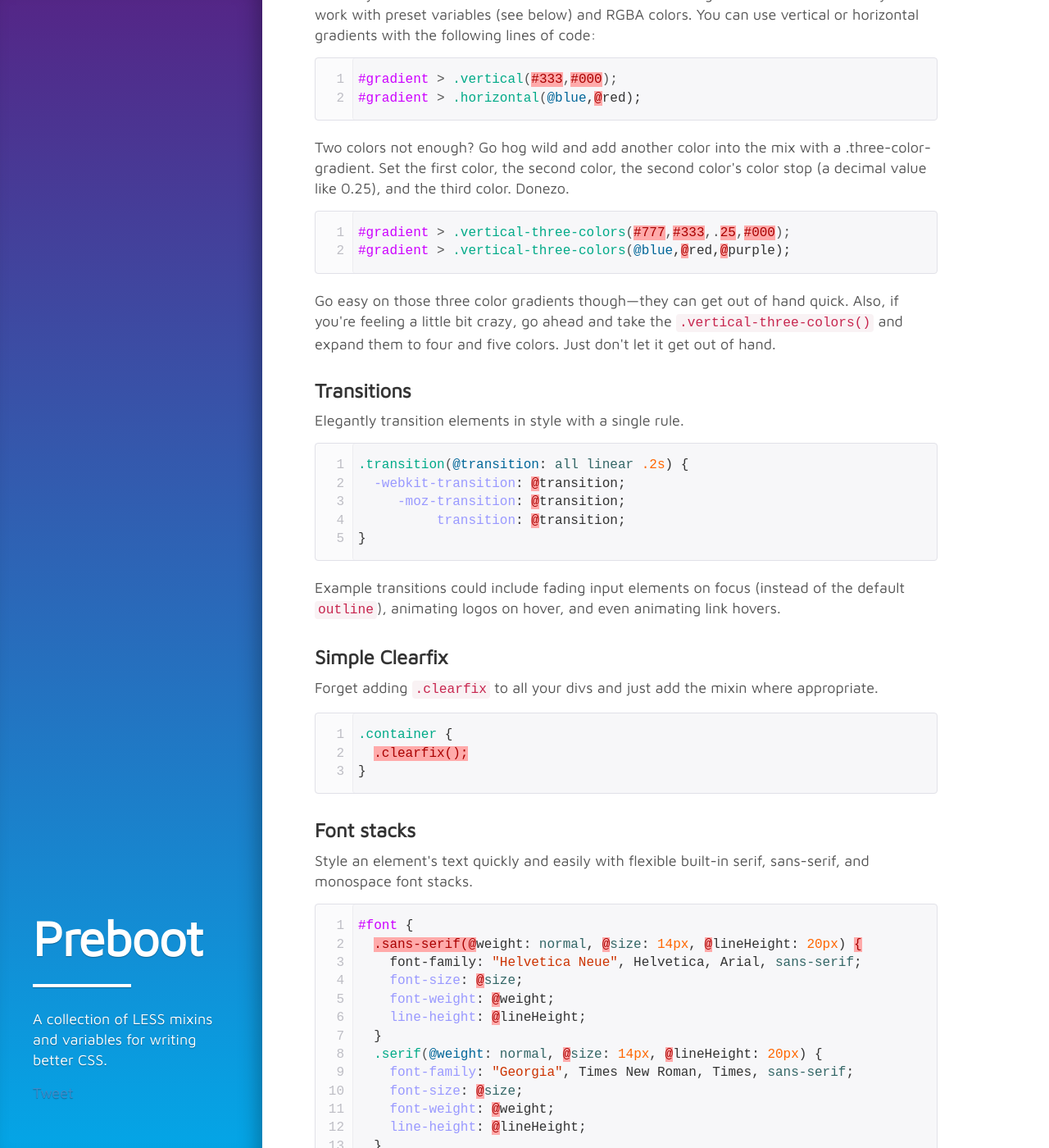
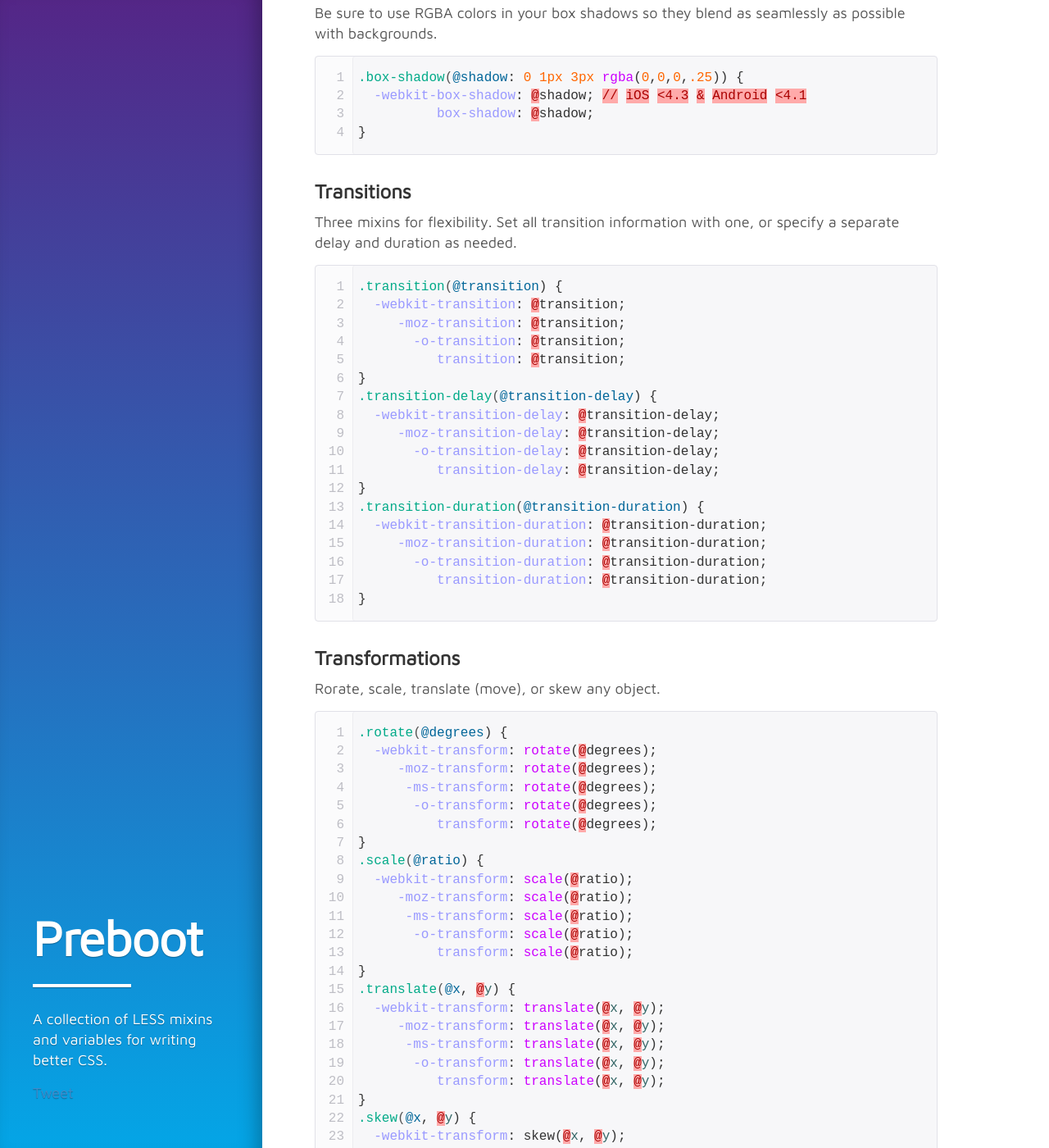
Before and after one commit to mdo/preboot, a Jekyll site: the page built from index.html, in a window 1280 px wide and 1400 px high, scrolled down 5019 px. Shown: the whole window at 82% size. Built offline with Jekyll 4.4.1, drawn with Linux system fonts in a browser that asks for light colours; comment, search, counter and statistics services are not loaded; some of the changed text lies outside the part shown.

Commit message:
document transitions and transforms

```diff
--- a/index.html
+++ b/index.html
@@ -200,6 +200,16 @@
       <h2 class="header-divider">Mixins</h2>
       <p>Mixins are essentially includes, allowing you to combine a set of many CSS rules into one. They're great for vendor prefixed properties like <code>-webkit-box-shadow</code>, gradients, grids, and much more.</p>
 
+      <h3 id="mixins-box-sizing">Box-sizing</h3>
+      <p>Reset your components' box model with a single mixin. For context, see this <a href="https://developer.mozilla.org/en-US/docs/CSS/box-sizing" target="_blank">helpful article from Mozilla</a>.</p>
+{% highlight css linenos %}
+.box-sizing(@box-model) {
+  -webkit-box-sizing: @box-model; // Safari <= 5
+     -moz-box-sizing: @box-model; // Firefox <= 19
+          box-sizing: @box-model;
+}
+{% endhighlight %}
+
       <h3 id="mixins-rounded-corners">Rounded corners</h3>
       <p>Today all modern browsers support the non-prefixed <code>border-radius</code> property. As such, there is no <code>.border-radius()</code> mixin, but Preboot does include shortcuts for quickly rounding two corners on a particular side of an object.</p>
 {% highlight css linenos %}
@@ -226,8 +236,71 @@
       <p>Be sure to use RGBA colors in your box shadows so they blend as seamlessly as possible with backgrounds.</p>
 {% highlight css linenos %}
 .box-shadow(@shadow: 0 1px 3px rgba(0,0,0,.25)) {
-  -webkit-box-shadow: @shadow;
+  -webkit-box-shadow: @shadow; // iOS <4.3 & Android <4.1
           box-shadow: @shadow;
+}
+{% endhighlight %}
+
+      <h3 id="mixins-transitions">Transitions</h3>
+      <p>Three mixins for flexibility. Set all transition information with one, or specify a separate delay and duration as needed.</p>
+{% highlight css linenos %}
+.transition(@transition) {
+  -webkit-transition: @transition;
+     -moz-transition: @transition;
+       -o-transition: @transition;
+          transition: @transition;
+}
+.transition-delay(@transition-delay) {
+  -webkit-transition-delay: @transition-delay;
+     -moz-transition-delay: @transition-delay;
+       -o-transition-delay: @transition-delay;
+          transition-delay: @transition-delay;
+}
+.transition-duration(@transition-duration) {
+  -webkit-transition-duration: @transition-duration;
+     -moz-transition-duration: @transition-duration;
+       -o-transition-duration: @transition-duration;
+          transition-duration: @transition-duration;
+}
+{% endhighlight %}
+
+      <h3 id="mixins-transformations">Transformations</h3>
+      <p>Rorate, scale, translate (move), or skew any object.</p>
+{% highlight css linenos %}
+.rotate(@degrees) {
+  -webkit-transform: rotate(@degrees);
+     -moz-transform: rotate(@degrees);
+      -ms-transform: rotate(@degrees);
+       -o-transform: rotate(@degrees);
+          transform: rotate(@degrees);
+}
+.scale(@ratio) {
+  -webkit-transform: scale(@ratio);
+     -moz-transform: scale(@ratio);
+      -ms-transform: scale(@ratio);
+       -o-transform: scale(@ratio);
+          transform: scale(@ratio);
+}
+.translate(@x, @y) {
+  -webkit-transform: translate(@x, @y);
+     -moz-transform: translate(@x, @y);
+      -ms-transform: translate(@x, @y);
+       -o-transform: translate(@x, @y);
+          transform: translate(@x, @y);
+}
+.skew(@x, @y) {
+  -webkit-transform: skew(@x, @y);
+     -moz-transform: skew(@x, @y);
+      -ms-transform: skewX(@x) skewY(@y);
+       -o-transform: skew(@x, @y);
+          transform: skew(@x, @y);
+  -webkit-backface-visibility: hidden;
+}
+.translate3d(@x, @y, @z) {
+  -webkit-transform: translate3d(@x, @y, @z);
+     -moz-transform: translate3d(@x, @y, @z);
+       -o-transform: translate3d(@x, @y, @z);
+          transform: translate3d(@x, @y, @z);
 }
 {% endhighlight %}
 
--- a/less/preboot.less
+++ b/less/preboot.less
@@ -313,6 +313,25 @@
   }
 }
 
+// Retina images
+// Retina background-image support with non-retina fall back
+.retina-image(@file-1x, @file-2x, @width-1x, @height-1x) {
+  background-image: url("@{file-1x}");
+
+  @media
+  only screen and (-webkit-min-device-pixel-ratio: 2),
+  only screen and (   min--moz-device-pixel-ratio: 2),
+  only screen and (     -o-min-device-pixel-ratio: 2/1),
+  only screen and (        min-device-pixel-ratio: 2),
+  only screen and (                min-resolution: 192dpi),
+  only screen and (                min-resolution: 2dppx) {
+    background-image: url("@{file-2x}");
+    background-size: (@width-1x / 2) (@height-1x / 2);
+  }
+}
+
+
+
 // Grid System
 .container {
   margin-left: auto;
```
